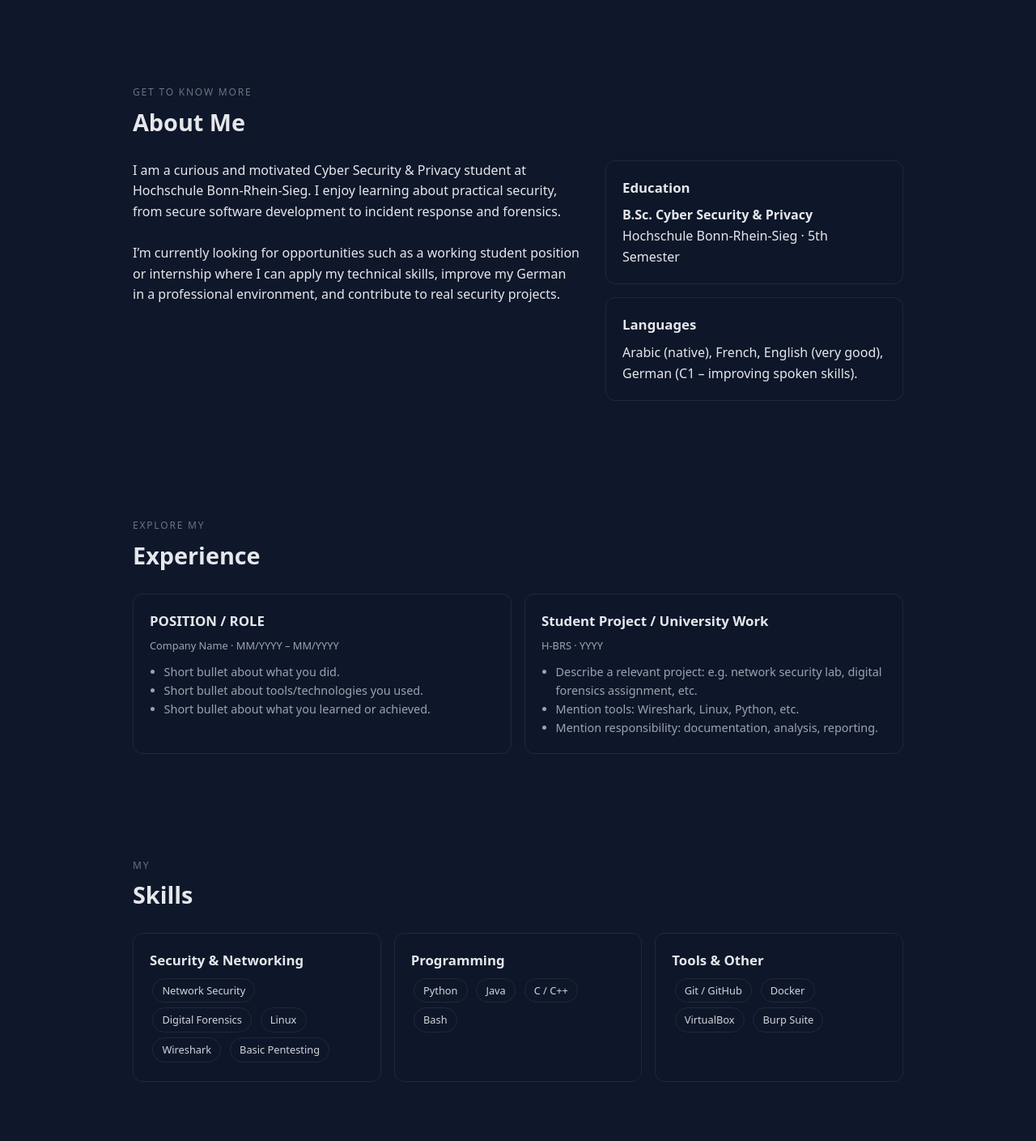
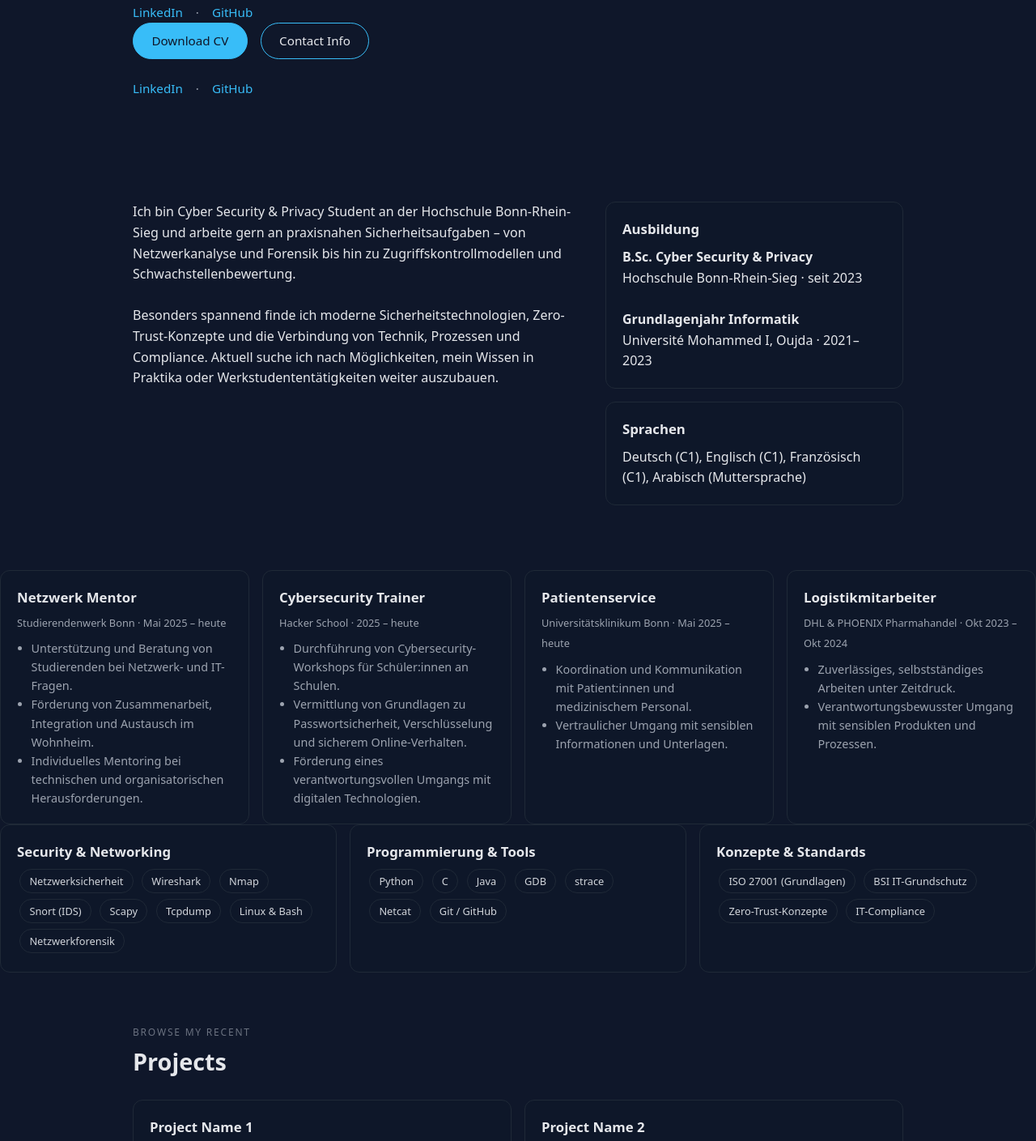
Before and after one commit to SidoTheReal/portfolio, a plain HTML site: page index.html in a window 1280 px wide. Shown: the part 576-1985 px from the top of the page at 81% size. Drawn offline with Linux system fonts and the light colour scheme.

Commit message:
Translate content to German and update personal details
Updated personal information and translated sections to German.

```diff
--- a/index.html
+++ b/index.html
@@ -290,13 +290,28 @@
   <header>
     <div class="hero">
       <div>
-        <p class="section-label">Hello, I'm</p>
-        <h1 class="hero-title">YOUR NAME</h1>
-        <div class="hero-subtitle">B.Sc. Cyber Security & Privacy Student</div>
+        <p class="section-label">Hallo, ich bin</p>
+<h1 class="hero-title">Ahmed Amahrech</h1>
+<div class="hero-subtitle">Cyber Security & Privacy Student (H-BRS)</div>
 <p>
-          I am an international student from Morocco studying Cyber Security & Privacy at Hochschule Bonn-Rhein-Sieg.
-          I'm interested in topics like network security, digital forensics, and privacy engineering.
+  Ich bin Bachelorstudent im Studiengang Cyber Security & Privacy an der Hochschule Bonn-Rhein-Sieg.
+  Ich habe ein fundiertes Wissen in Netzwerksicherheit, Kryptografie und IT-Compliance und interessiere
+  mich besonders für die praktische Anwendung moderner Sicherheitstechnologien in unterschiedlichen
+  Aufgabenbereichen.
 </p>
+
+<div class="hero-buttons">
+  <!-- Hier kannst du später deinen echten CV-Link eintragen -->
+  <a class="btn btn-primary" href="#" target="_blank">Lebenslauf (PDF)</a>
+  <a class="btn btn-outline" href="#contact">Kontakt</a>
+</div>
+
+<div class="socials">
+  <span><a href="DEIN_LINKEDIN_LINK" target="_blank">LinkedIn</a></span>
+  <span>·</span>
+  <span><a href="https://github.com/SidoTheReal" target="_blank">GitHub</a></span>
+</div>
+
 
         <div class="hero-buttons">
           <!-- Put your real CV link here -->
@@ -320,103 +335,121 @@
 
   <!-- ABOUT -->
   <section id="about">
-    <p class="section-label">Get to know more</p>
-    <h2 class="section-title">About Me</h2>
-
     <div class="about-content">
   <div>
     <p>
-          I am a curious and motivated Cyber Security & Privacy student at Hochschule Bonn-Rhein-Sieg.
-          I enjoy learning about practical security, from secure software development to incident response and forensics.
+      Ich bin Cyber Security & Privacy Student an der Hochschule Bonn-Rhein-Sieg und arbeite gern
+      an praxisnahen Sicherheitsaufgaben – von Netzwerkanalyse und Forensik bis hin zu
+      Zugriffskontrollmodellen und Schwachstellenbewertung.
     </p>
     <br>
     <p>
-          I’m currently looking for opportunities such as a working student position or internship where I can apply my
-          technical skills, improve my German in a professional environment, and contribute to real security projects.
+      Besonders spannend finde ich moderne Sicherheitstechnologien, Zero-Trust-Konzepte und die
+      Verbindung von Technik, Prozessen und Compliance. Aktuell suche ich nach Möglichkeiten,
+      mein Wissen in Praktika oder Werkstudententätigkeiten weiter auszubauen.
     </p>
   </div>
 
   <div>
     <div class="about-box">
-          <h3>Education</h3>
-          <p><strong>B.Sc. Cyber Security & Privacy</strong></p>
-          <span class="small">Hochschule Bonn-Rhein-Sieg · 5th Semester</span>
+      <h3>Ausbildung</h3>
+      <p><strong>B.Sc. Cyber Security &amp; Privacy</strong></p>
+      <span class="small">Hochschule Bonn-Rhein-Sieg · seit 2023</span>
+      <br><br>
+      <p><strong>Grundlagenjahr Informatik</strong></p>
+      <span class="small">Université Mohammed I, Oujda · 2021–2023</span>
     </div>
     <div class="about-box">
-          <h3>Languages</h3>
-          <p>Arabic (native), French, English (very good), German (C1 – improving spoken skills).</p>
+      <h3>Sprachen</h3>
+      <p>Deutsch (C1), Englisch (C1), Französisch (C1), Arabisch (Muttersprache)</p>
     </div>
   </div>
 </div>
+
   </section>
 
   <!-- EXPERIENCE -->
-  <section id="experience">
-    <p class="section-label">Explore my</p>
-    <h2 class="section-title">Experience</h2>
-
   <div class="grid-2">
-      <!-- Example experience 1 -->
   <div class="card">
-        <h3>POSITION / ROLE</h3>
-        <span class="small">Company Name · MM/YYYY – MM/YYYY</span>
+    <h3>Netzwerk Mentor</h3>
+    <span class="small">Studierendenwerk Bonn · Mai 2025 – heute</span>
     <ul>
-          <li>Short bullet about what you did.</li>
-          <li>Short bullet about tools/technologies you used.</li>
-          <li>Short bullet about what you learned or achieved.</li>
+      <li>Unterstützung und Beratung von Studierenden bei Netzwerk- und IT-Fragen.</li>
+      <li>Förderung von Zusammenarbeit, Integration und Austausch im Wohnheim.</li>
+      <li>Individuelles Mentoring bei technischen und organisatorischen Herausforderungen.</li>
     </ul>
   </div>
 
-      <!-- Example experience 2 -->
   <div class="card">
-        <h3>Student Project / University Work</h3>
-        <span class="small">H-BRS · YYYY</span>
+    <h3>Cybersecurity Trainer</h3>
+    <span class="small">Hacker School · 2025 – heute</span>
     <ul>
-          <li>Describe a relevant project: e.g. network security lab, digital forensics assignment, etc.</li>
-          <li>Mention tools: Wireshark, Linux, Python, etc.</li>
-          <li>Mention responsibility: documentation, analysis, reporting.</li>
+      <li>Durchführung von Cybersecurity-Workshops für Schüler:innen an Schulen.</li>
+      <li>Vermittlung von Grundlagen zu Passwortsicherheit, Verschlüsselung und sicherem Online-Verhalten.</li>
+      <li>Förderung eines verantwortungsvollen Umgangs mit digitalen Technologien.</li>
+    </ul>
+  </div>
+
+  <div class="card">
+    <h3>Patientenservice</h3>
+    <span class="small">Universitätsklinikum Bonn · Mai 2025 – heute</span>
+    <ul>
+      <li>Koordination und Kommunikation mit Patient:innen und medizinischem Personal.</li>
+      <li>Vertraulicher Umgang mit sensiblen Informationen und Unterlagen.</li>
+    </ul>
+  </div>
+
+  <div class="card">
+    <h3>Logistikmitarbeiter</h3>
+    <span class="small">DHL &amp; PHOENIX Pharmahandel · Okt 2023 – Okt 2024</span>
+    <ul>
+      <li>Zuverlässiges, selbstständiges Arbeiten unter Zeitdruck.</li>
+      <li>Verantwortungsbewusster Umgang mit sensiblen Produkten und Prozessen.</li>
     </ul>
   </div>
 </div>
-  </section>
+
 
   <!-- SKILLS -->
-  <section id="skills">
-    <p class="section-label">My</p>
-    <h2 class="section-title">Skills</h2>
-
 <div class="skills-columns">
   <div class="card">
-        <h3>Security & Networking</h3>
+    <h3>Security &amp; Networking</h3>
     <div>
-          <span class="skill-tag">Network Security</span>
-          <span class="skill-tag">Digital Forensics</span>
-          <span class="skill-tag">Linux</span>
+      <span class="skill-tag">Netzwerksicherheit</span>
       <span class="skill-tag">Wireshark</span>
-          <span class="skill-tag">Basic Pentesting</span>
+      <span class="skill-tag">Nmap</span>
+      <span class="skill-tag">Snort (IDS)</span>
+      <span class="skill-tag">Scapy</span>
+      <span class="skill-tag">Tcpdump</span>
+      <span class="skill-tag">Linux &amp; Bash</span>
+      <span class="skill-tag">Netzwerkforensik</span>
     </div>
   </div>
 
   <div class="card">
-        <h3>Programming</h3>
+    <h3>Programmierung &amp; Tools</h3>
     <div>
       <span class="skill-tag">Python</span>
+      <span class="skill-tag">C</span>
       <span class="skill-tag">Java</span>
-          <span class="skill-tag">C / C++</span>
-          <span class="skill-tag">Bash</span>
+      <span class="skill-tag">GDB</span>
+      <span class="skill-tag">strace</span>
+      <span class="skill-tag">Netcat</span>
+      <span class="skill-tag">Git / GitHub</span>
     </div>
   </div>
 
   <div class="card">
-        <h3>Tools & Other</h3>
+    <h3>Konzepte &amp; Standards</h3>
     <div>
-          <span class="skill-tag">Git / GitHub</span>
-          <span class="skill-tag">Docker</span>
-          <span class="skill-tag">VirtualBox</span>
-          <span class="skill-tag">Burp Suite</span>
+      <span class="skill-tag">ISO 27001 (Grundlagen)</span>
+      <span class="skill-tag">BSI IT-Grundschutz</span>
+      <span class="skill-tag">Zero-Trust-Konzepte</span>
+      <span class="skill-tag">IT-Compliance</span>
     </div>
   </div>
 </div>
+
   </section>
 
   <!-- PROJECTS -->
@@ -482,11 +515,11 @@
     <h2 class="section-title">Contact Me</h2>
 
     <div class="contact-box">
-      <p>Email:</p>
-      <p><a href="mailto:your_email@example.com">your_email@example.com</a></p>
+  <p>E-Mail:</p>
+  <p><a href="mailto:amahrechahmed@gmail.com">amahrechahmed@gmail.com</a></p>
   <br>
   <p>LinkedIn:</p>
-      <p><a href="YOUR_LINKEDIN_URL" target="_blank">YOUR_LINKEDIN_URL</a></p>
+  <p><a href="DEIN_LINKEDIN_LINK" target="_blank">Mein LinkedIn-Profil</a></p>
 </div>
   </section>
 
```
Lines whose indentation alone changed are shown as unchanged.
